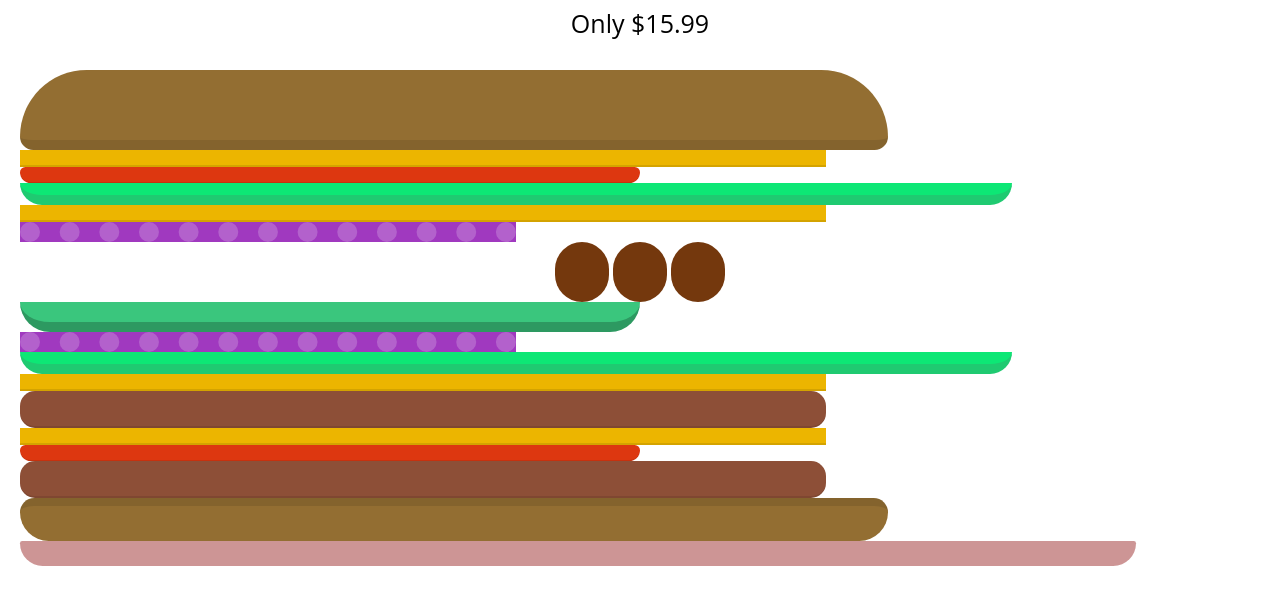
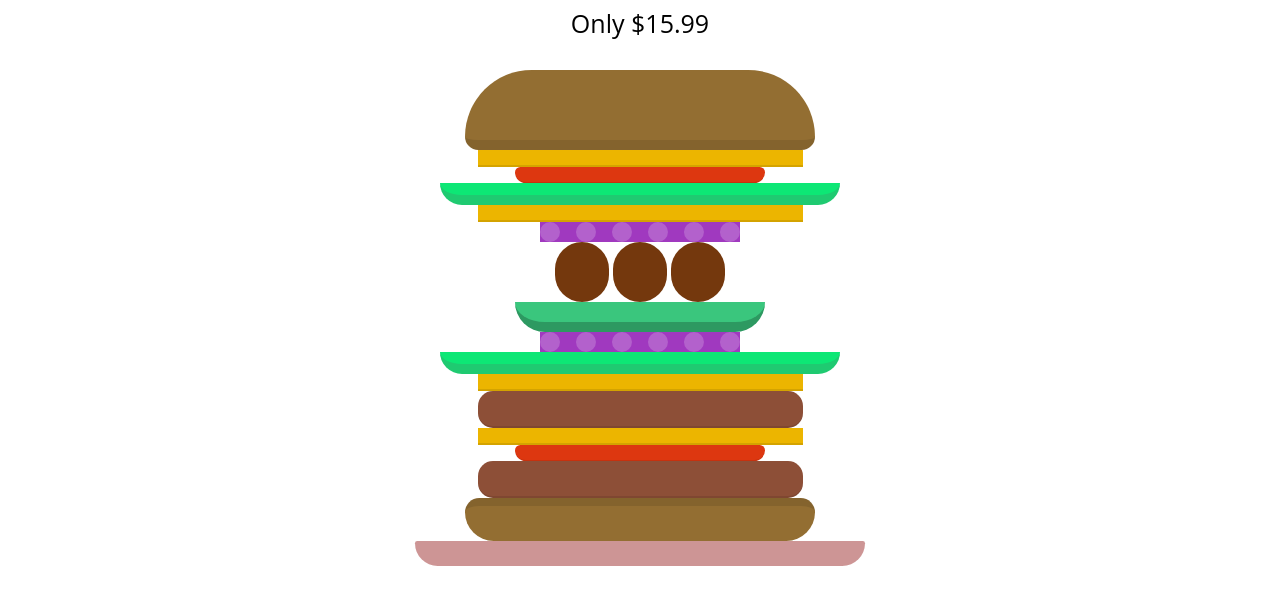
Before and after one commit to vivasilviat/lab6, a plain HTML site: page index.html in a window 1280 px wide. Shown: the part 658-1249 px from the top of the page. Drawn offline with Linux system fonts and the light colour scheme.

Commit message:
Update style.css

```diff
--- a/style.css
+++ b/style.css
@@ -40,3 +40,12 @@ h2 {
 .burger > div {
   margin: 0 auto;
 }
+
+/* This center-aligns all of the ingredients */
+.burger2 > div {
+  margin: 0 auto;
+}
+/* Set the maximum width of your burger */
+.burger2 {
+  max-width: 500px;
+  margin: 0 auto;
```
